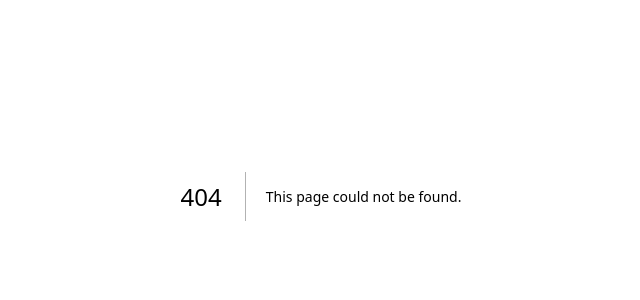
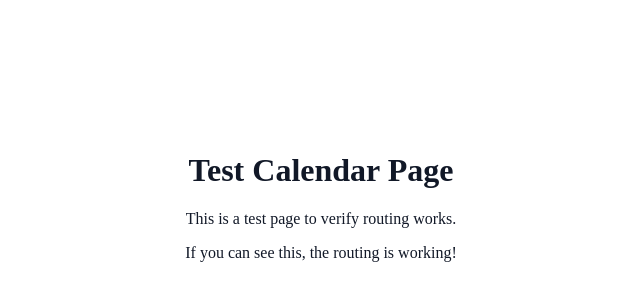
Before and after one commit to smogil12/taskr, a Next.js app in the folder tail-ai/frontend/: page /test-calendar in a window 1280 px wide. Before the commit this address had no page. Shown: the part 204-504 px from the top of the page, without its empty margins (319-959 px from the left). Built offline with nearby package versions, Linux system fonts and the light colour scheme.

Commit message:
Add test calendar page and update Vercel config to debug routing issue

```diff
--- a/tail-ai/frontend/package.json
+++ b/tail-ai/frontend/package.json
@@ -40,7 +40,6 @@
     "@next/swc-linux-x64-gnu": "15.5.2",
     "@next/swc-linux-x64-musl": "15.5.2",
     "@next/swc-win32-arm64-msvc": "15.5.2",
-    "@next/swc-win32-ia32-msvc": "15.5.2",
     "@next/swc-win32-x64-msvc": "15.5.2",
     "@tailwindcss/postcss": "^4",
     "@types/node": "^20",
--- /dev/null
+++ b/tail-ai/frontend/src/app/test-calendar/page.tsx
@@ -0,0 +1,13 @@
+import React from 'react';
+
+export default function TestCalendarPage() {
+  return (
+    <div className="min-h-screen bg-gray-50 flex items-center justify-center">
+      <div className="text-center">
+        <h1 className="text-4xl font-bold text-gray-900 mb-4">Test Calendar Page</h1>
+        <p className="text-gray-600">This is a test page to verify routing works.</p>
+        <p className="text-sm text-gray-500 mt-4">If you can see this, the routing is working!</p>
+      </div>
+    </div>
+  );
+}
```
